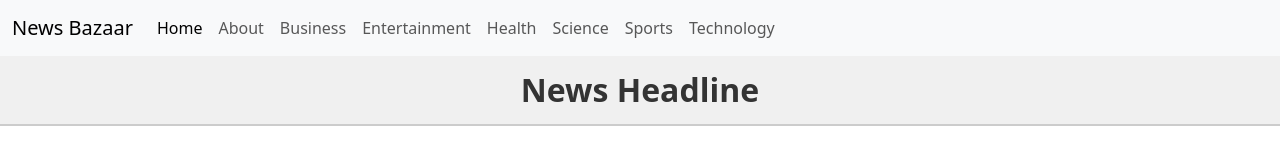
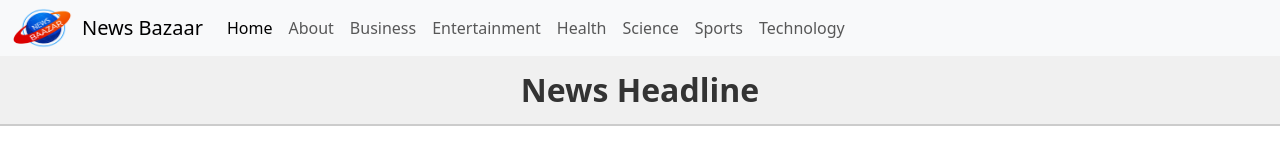
Before and after one commit to Brahmjot1/news_app, a React (Create React App) app: page / in a window 1280 px wide. Shown: the top 160 px of the page. Built offline with nearby package versions, Linux system fonts and the light colour scheme; no server answers.

Commit message:
logo added

```diff
--- a/src/components/Navbar.css
+++ b/src/components/Navbar.css
@@ -0,0 +1,5 @@
+.logo-image {
+    width: 60px; /* Adjust the width as needed */
+    height: 40px; /* Maintain aspect ratio */
+    margin-right: 10px;
+  }
--- a/src/components/Navbar.js
+++ b/src/components/Navbar.js
@@ -1,4 +1,6 @@
 import React, { Component } from 'react';
+import logoImage from '../logo_news.png'
+import './Navbar.css';
 
 const Navbar = ()=> {
 
@@ -6,6 +8,8 @@ const Navbar = ()=> {
       <div>
         <nav className="navbar navbar-expand-lg bg-body-tertiary">
   <div className="container-fluid">
+
+  <img src={logoImage} alt="News Bazaar Logo" className="logo-image" />
     <a className="navbar-brand" href="/">News Bazaar</a>
     <button className="navbar-toggler" type="button" data-bs-toggle="collapse" data-bs-target="#navbarSupportedContent" aria-controls="navbarSupportedContent" aria-expanded="false" aria-label="Toggle navigation">
       <span className="navbar-toggler-icon"></span>
@@ -31,7 +35,11 @@ const Navbar = ()=> {
           <a className="nav-link" href="/sports">Sports</a>  </li>
         <li className="nav-item">
           <a className="nav-link" href="/technology">Technology</a> </li>
+          <li class="nav-item ml-auto">
+
+      </li>
       </ul>
+
     </div>
   </div>
 </nav>
--- a/src/components/NewsItem.js
+++ b/src/components/NewsItem.js
@@ -42,7 +42,10 @@ export default class NewsItem extends Component {
             className="card-body d-flex flex-column"
             style={{ height: "50%" }}
           >
-            <h5 className="card-title">{truncatedTitle} </h5>
+            {/* <h5 className="card-title">{truncatedTitle}
+            <span class="position-absolute top-0  translate-middle badge rounded-pill bg-danger" style={{left:'90%' ,zIndex:'1'}}>
+            {!author?"Unknown":author}
+    <span class="visually-hidden">unread messages</span> </span></h5> */}
             <p className="card-text">{truncatedDescription}</p>
             <p className="card-text"><small className="text-muted">By {!author?"Unknown":author} on {new Date(date).toGMTString()}</small></p>
             <a
```
Also changed, not shown: src/logo_news.png (added), src/logo_news_baazar.png (added).
